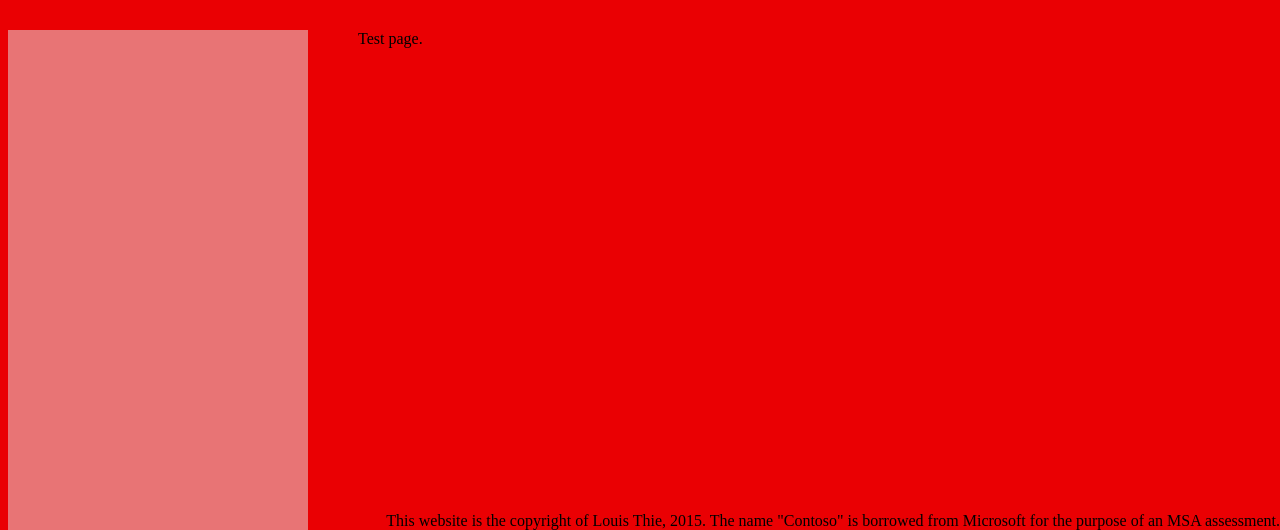
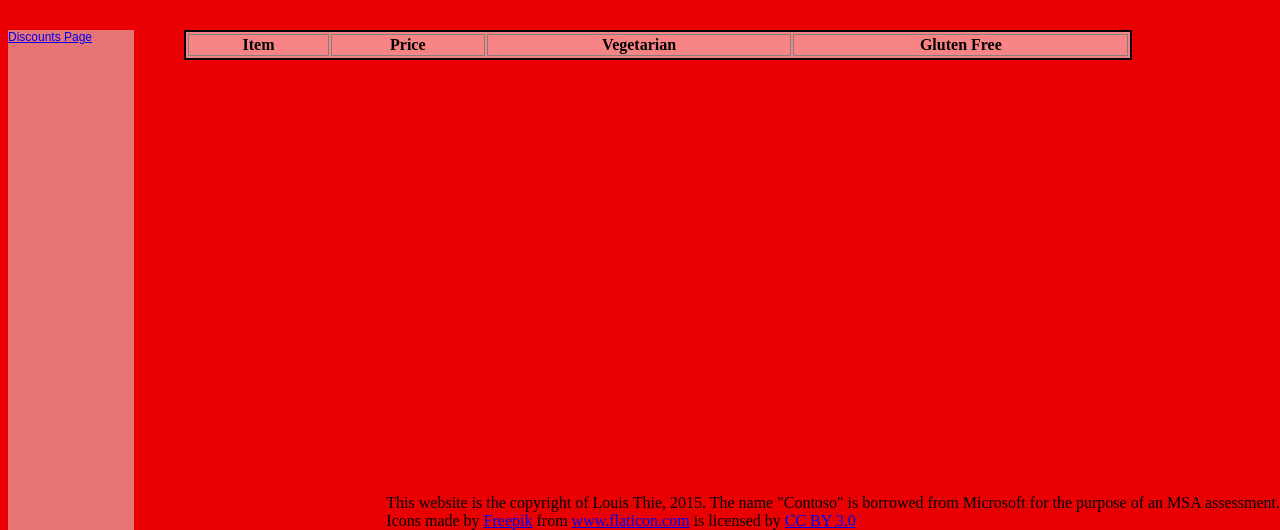
Before and after one commit to BobbyBlue42/MSANandoso, a plain HTML site: page NandosoAPI/NandosoAPI/index.html in a window 1280 px wide. Shown: the part 270-800 px from the top of the page. Drawn offline with Linux system fonts and the light colour scheme.

Commit message:
index update, icons added

```diff
--- a/NandosoAPI/NandosoAPI/css/basicstyle.css
+++ b/NandosoAPI/NandosoAPI/css/basicstyle.css
@@ -15,7 +15,7 @@ h1 {
     font-family: Arial;
     text-align: left;
     background-color: #E87475;
-    width: 300px;
+    width: 10%;
     height: 500px;
     margin-right: 50px;
 }
@@ -39,3 +39,19 @@ footer {
     bottom: 0;
     right: 0;
 }
+
+table {
+    font-size: 16px;
+    background-color: #F88485;
+    padding: 5px, 5px, 5px, 5px;
+    border-color: black;
+    border-width: 2px;
+    border-style: solid;
+    width: 75%;
+}
+
+th {
+    border-color: grey;
+    border-width: 1px;
+    border-style: solid;
+}
--- a/NandosoAPI/NandosoAPI/index.html
+++ b/NandosoAPI/NandosoAPI/index.html
@@ -1,7 +1,7 @@
 <!DOCTYPE html>
 <html xmlns="http://www.w3.org/1999/xhtml">
 <head>
-    <title>Nandoso API</title>
+    <title>Nandoso</title>
     <link rel="stylesheet" href="css/basicstyle.css" />
 </head>
 <body>
@@ -11,13 +11,23 @@
     </header>
     <br>
     <aside class="menuBar">
-
+        <a href="discounts.html">Discounts Page</a>
     </aside>
     <section class="body">
-        Test page.
+        <table id="itemTable">
+            <thead>
+                <tr>
+                    <th>Item</th>
+                    <th>Price</th>
+                    <th>Vegetarian</th>
+                    <th>Gluten Free</th>
+                </tr>
+            </thead>
+        </table>
     </section>
     <footer>
         This website is the copyright of Louis Thie, 2015. The name "Contoso" is borrowed from Microsoft for the purpose of an MSA assessment.
+        <div>Icons made by <a href="http://www.freepik.com" title="Freepik">Freepik</a> from <a href="http://www.flaticon.com" title="Flaticon">www.flaticon.com</a>             is licensed by <a href="http://creativecommons.org/licenses/by/3.0/" title="Creative Commons BY 3.0">CC BY 3.0</a></div>
     </footer>
 </body>
 </html>
```
Also changed, not shown: NandosoAPI/NandosoAPI/discounts.html (added, +20 -0 lines), NandosoAPI/NandosoAPI/Images/delete30.png (added), NandosoAPI/NandosoAPI/Images/done.png (added), 1 other file.
